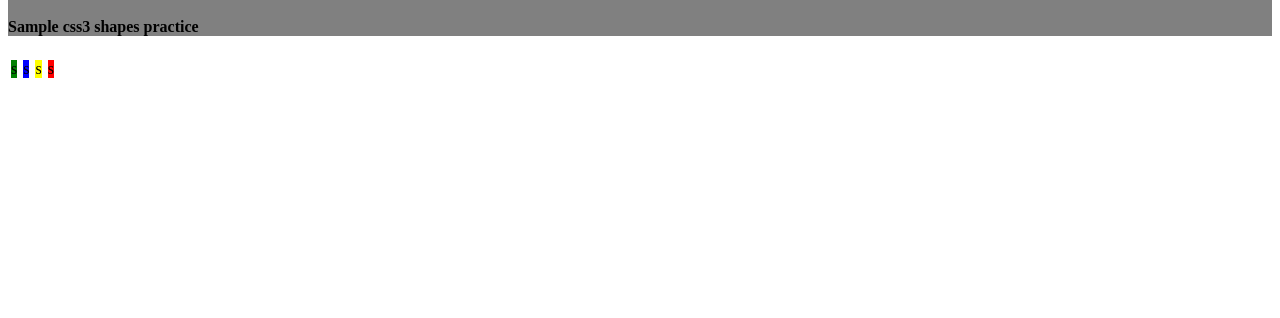
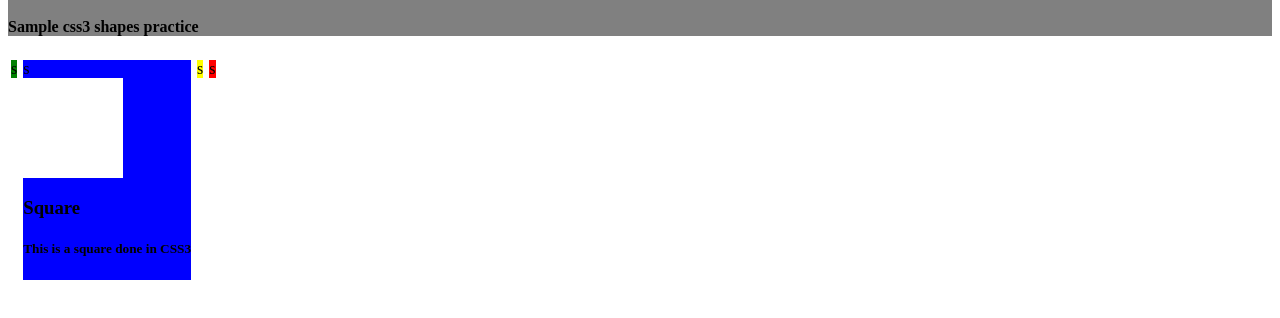
Before and after one commit to BillChabzz/css3-shapes, a plain HTML site: page docs/index.html in a window 1280 px wide. Shown: the part 50-368 px from the top of the page. Drawn offline with Linux system fonts and the light colour scheme.

Commit message:
added square

```diff
--- a/docs/index.html
+++ b/docs/index.html
@@ -14,8 +14,12 @@
               <div class="triangle">s</div>
               <div class="square">s
                   <div class="thesquare"></div>
-                  <div class="namesquare"></div>
-                  <div class="descsquare"></div>
+                  <div class="namesquare">
+                      <h3>Square</h3>
+                  </div>
+                  <div class="descsquare">
+                      <h5>This is a square done in CSS3</h5>
+                  </div>
               </div>
               <div class="rectangle">s</div>
               <div class="circle">s</div>
--- a/docs/style.css
+++ b/docs/style.css
@@ -19,6 +19,11 @@
  margin: 3px;
  float: left;
 }
+.thesquare{
+ height: 100px;
+ width: 100px;
+ background-color: white;
+}
 .rectangle{
  background-color: yellow;
  margin: 3px;
```
